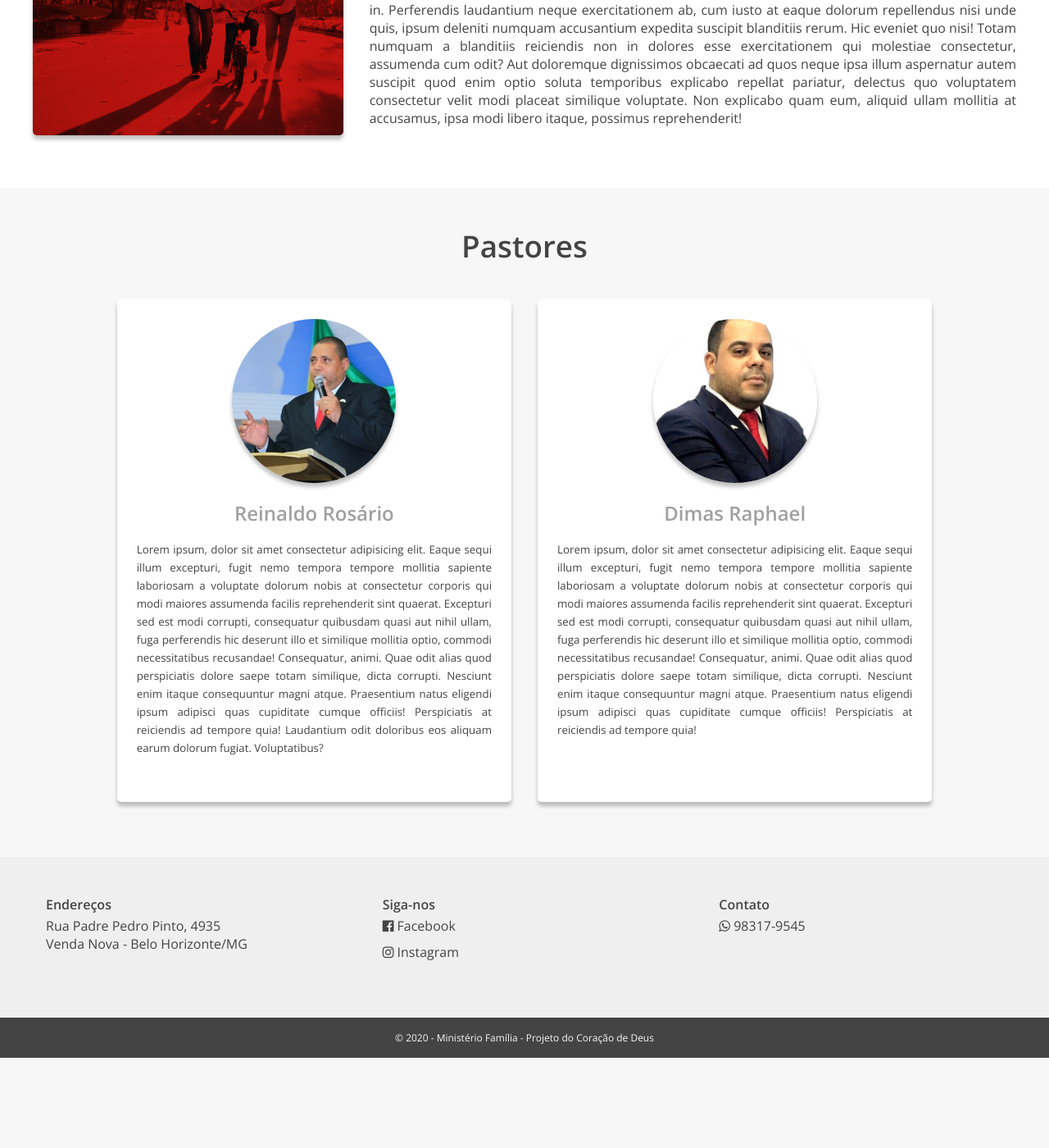
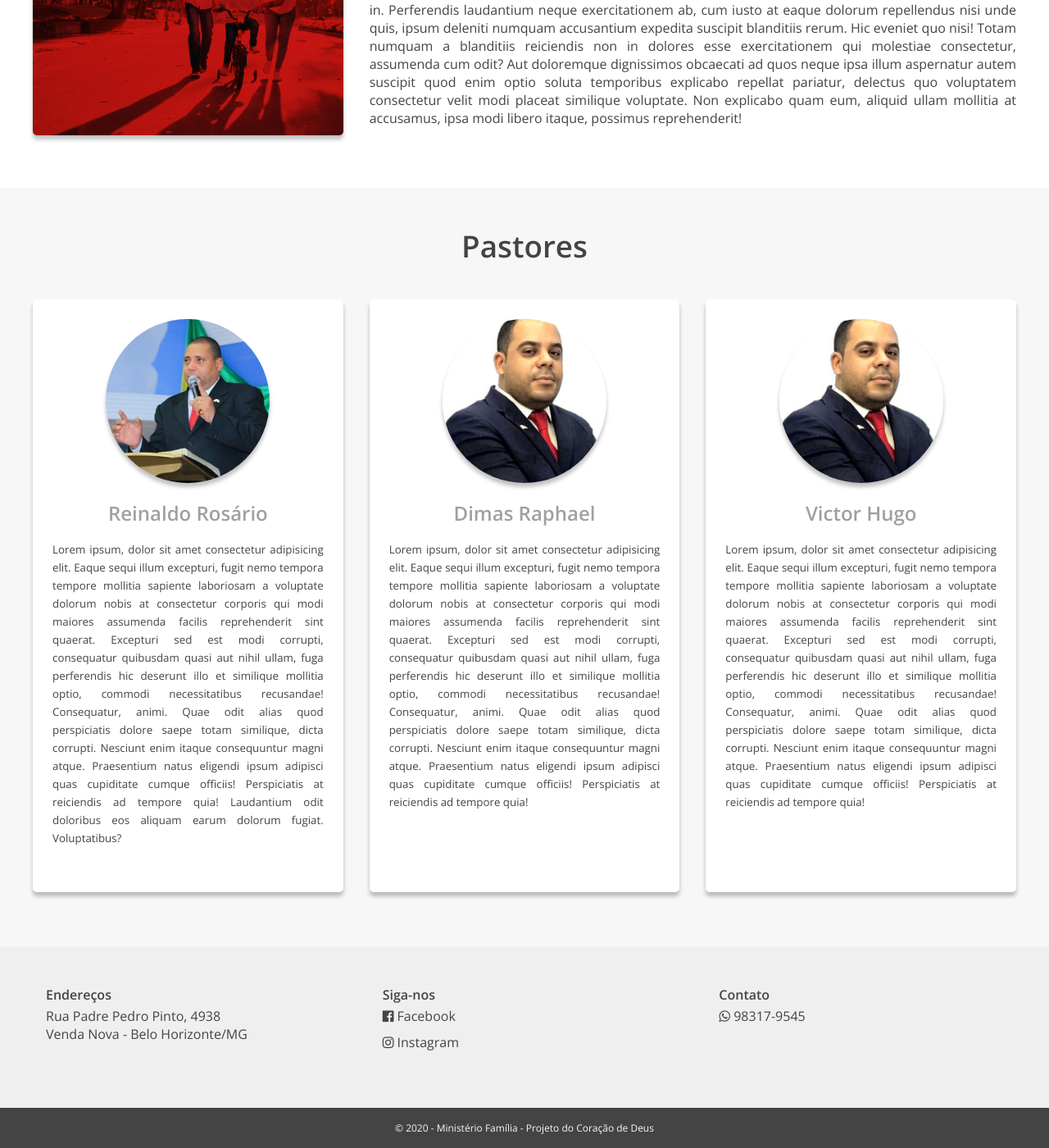
Before and after one commit to ministerio-familia/ministerio-familia.github.io, a Jekyll site: the page built from sobre.html, in a window 1280 px wide and 1400 px high, scrolled down 1024 px. Shown: the whole window at 82% size. Built offline with Jekyll 4.4.1, drawn with Linux system fonts in a browser that asks for light colours; before the commit the page ends 2314 px from its top, so only the background shows below that.

Commit message:
alterando o sobre e informações de horários de culto

```diff
--- a/_config.yml
+++ b/_config.yml
@@ -7,14 +7,14 @@
 description: "Projeto do Coração de Deus"
 enderecos:
   - logradouro: "Rua Padre Pedro Pinto"
-    numero: 4935
+    numero: 4938
     bairro: "Venda Nova"
     cidade: "Belo Horizonte"
     uf: "MG"
 
 redes_sociais:
   - icon: "facebook-official"
-    url: "teste"
+    url: "https://www.facebook.com/ministeriofamiliapcd"
     nome: "Facebook"
   - icon: "instagram"
     url: "https://www.instagram.com/_ministeriofamilia"
@@ -27,11 +27,11 @@
 cultos:
   - dia: 'Quartas-feiras'
     nome: 'Quarta das Maravilhas de Deus'
-    horarios: '08:15, 15:00 e às 19:00'
+    horarios: '08:00, 15:00 e às 19:00'
     imagem: '/assets/img/mar-vermelho.png'
   - dia: 'Sexta-Feira'
     nome: 'Sexta do Favor de Deus'
-    horarios: '08:15, 15:00 e às 19:00'
+    horarios: '08:00, 15:00 e às 19:00'
     imagem: '/assets/img/cruz.jpg'
   - dia: 'Domingos'
     nome: 'Culto da Família'
@@ -46,3 +46,6 @@
   - nome: 'Dimas Raphael'
     bio: 'Lorem ipsum, dolor sit amet consectetur adipisicing elit. Eaque sequi illum excepturi, fugit nemo tempora tempore mollitia sapiente laboriosam a voluptate dolorum nobis at consectetur corporis qui modi maiores assumenda facilis reprehenderit sint quaerat. Excepturi sed est modi corrupti, consequatur quibusdam quasi aut nihil ullam, fuga perferendis hic deserunt illo et similique mollitia optio, commodi necessitatibus recusandae! Consequatur, animi. Quae odit alias quod perspiciatis dolore saepe totam similique, dicta corrupti. Nesciunt enim itaque consequuntur magni atque. Praesentium natus eligendi ipsum adipisci quas cupiditate cumque officiis! Perspiciatis at reiciendis ad tempore quia!'
     imagem: 'dimas-raphael.jpg'
+  - nome: 'Victor Hugo'
+    bio: 'Lorem ipsum, dolor sit amet consectetur adipisicing elit. Eaque sequi illum excepturi, fugit nemo tempora tempore mollitia sapiente laboriosam a voluptate dolorum nobis at consectetur corporis qui modi maiores assumenda facilis reprehenderit sint quaerat. Excepturi sed est modi corrupti, consequatur quibusdam quasi aut nihil ullam, fuga perferendis hic deserunt illo et similique mollitia optio, commodi necessitatibus recusandae! Consequatur, animi. Quae odit alias quod perspiciatis dolore saepe totam similique, dicta corrupti. Nesciunt enim itaque consequuntur magni atque. Praesentium natus eligendi ipsum adipisci quas cupiditate cumque officiis! Perspiciatis at reiciendis ad tempore quia!'
+    imagem: 'dimas-raphael.jpg'
--- a/sobre.html
+++ b/sobre.html
@@ -31,7 +31,7 @@
         <h2 class="mb-5 text-center">Pastores</h2>
         <div class="row is-centered">
             {% for pastor in site.pastores %}
-            <div class="col-5 col-sm-12 mb-2">
+            <div class="col-4 col-sm-12 mb-2">
                 <div class="card" style="height: 100%;">
                     <header class="text-center">
                         <img src="/assets/img/pastores/{{ pastor.imagem }}" alt="" class="mb-2 img-responsive img-rounded shadow" height="200" width='200'>
```
